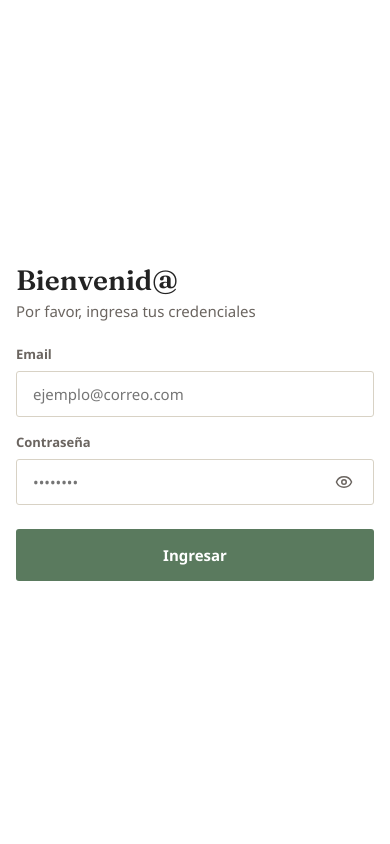
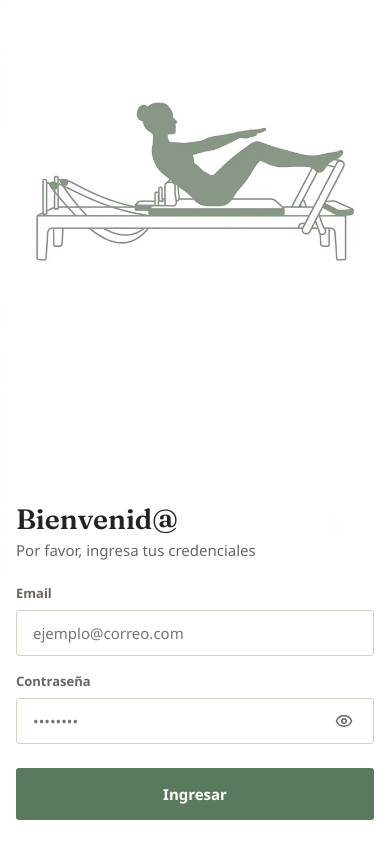
Before and after one commit to micamzz/turnos-pilates, a React (Vite) app: page / in a window 390 px wide. Built offline with nearby package versions, Linux system fonts and the light colour scheme; no server answers.

Commit message:
Se agrega imagen para login desde la vista de un celular

```diff
--- a/src/pages/Login.module.css
+++ b/src/pages/Login.module.css
@@ -180,10 +180,24 @@
 
 /* TABLET: ocultar hero */
 @media (max-width: 900px) {
+
   .heroLogin {
     display: none;
   }
-}
+
+    .ladoFormulario {
+      flex: 1;
+      width: 100%;
+      height: 100vh;
+      background-image: url('../assets/pilates-login.jpg');
+      background-repeat: no-repeat;
+      background-position: top;
+      background-size: contain;
+      align-items: flex-end;
+
+    }
+    }
+
 
 /* MOBILE MEDIANO */
 @media (max-width: 480px) {
```
Also changed, not shown: src/pages/Login.jsx (+5 -4 lines), src/assets/pilates-login.jpg (added).
